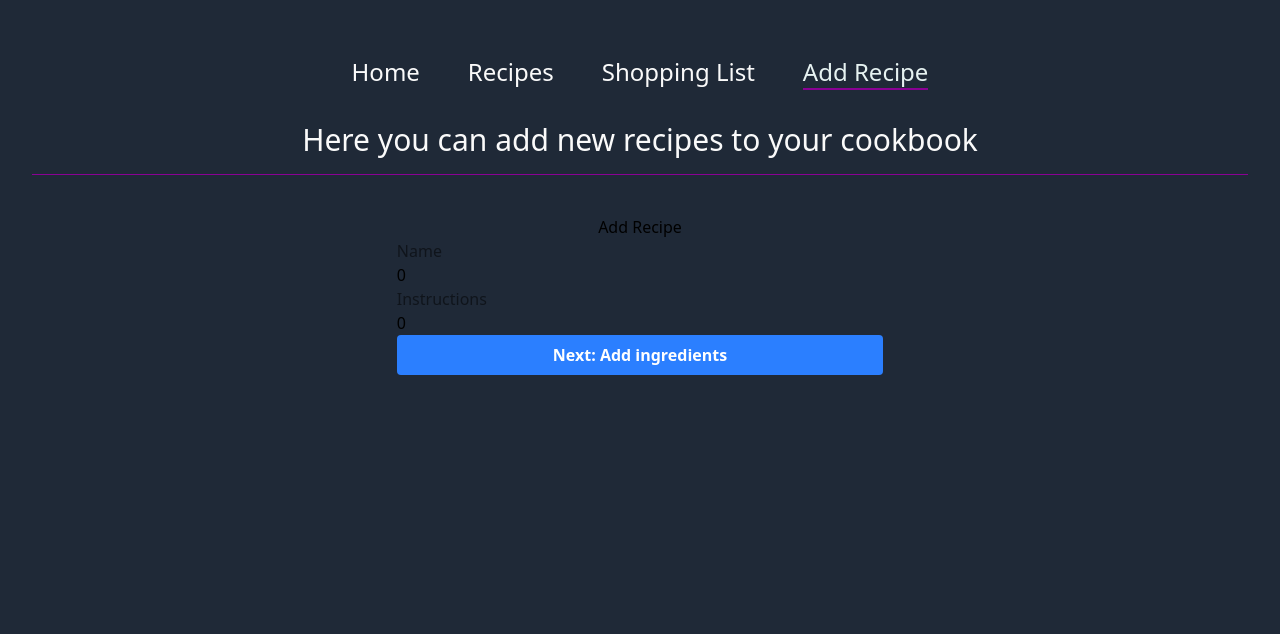
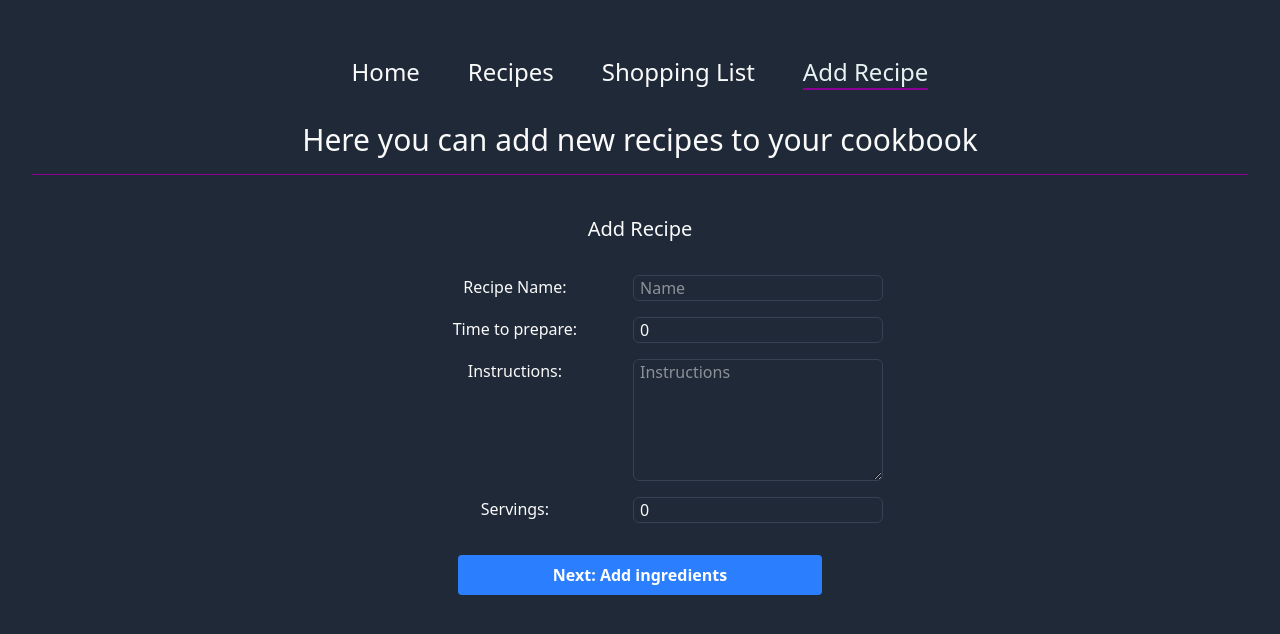
Before and after one commit to lehoucqgj/RecipeApp, a React (Vite) app in the folder recipeapp-ui/: page /AddRecipe in a window 1280 px wide. Shown: the top 634 px of the page. Built offline with nearby package versions, Linux system fonts and the light colour scheme.

Commit message:
Add Recipe part of the form looks a little better now

```diff
--- a/recipeapp-ui/src/components/AddRecipe.tsx
+++ b/recipeapp-ui/src/components/AddRecipe.tsx
@@ -1,6 +1,9 @@
 import React, { useState, useEffect } from "react";
 import { type Recipe, type RecipeIngredientInput } from "../types"
 import { recipeApi } from "../services/api";
+
+const inputRowStyle = "flex flex-row justify-center my-2 "
+const inputBoxStyle = "flex-1 border border-gray-700 px-1.5 rounded-md"
 
 export const AddRecipe = () => {
     const [recipeFormData, setRecipeFormData] = useState<Recipe>({
@@ -23,7 +26,8 @@ export const AddRecipe = () => {
     const [ingredientList, setIngredientList] = useState<RecipeIngredientInput[]>([]);
 
     // TODO: check out to change stepstate stuff to components.
-    const handleChange = (e: React.ChangeEvent<HTMLInputElement>) => {
+    // TODO: add other component or stepstate for adding ingredient to the database. (should really look into multiple components and refactor)
+    const handleChange = (e: React.ChangeEvent<HTMLInputElement | HTMLTextAreaElement>) => {
         const {name, value} = e.target;
         if (step === 1){
             setRecipeFormData(prev => ({
@@ -89,14 +93,18 @@ export const AddRecipe = () => {
         console.log(ingredientList);
     }, [ingredientList]);
 
+
     return (
+
         <>
             <h1 className="text-[#fafafa] my-1 text-3xl mb-10 border-b border-fuchsia-800 pb-4">Here you can add new recipes to your cookbook</h1>
             {step === 1 && (
                 <form>
-                <h2>Add Recipe</h2>
+                <h2 className="text-xl mb-6 text-[#fafafa]" >Add Recipe</h2>
                 {error && <div className="text-red-700">{error}</div>}
-                <div className="flex flex-col w-2/5 mx-auto">
+                <div className="flex flex-col w-2/5 mx-auto text-[#fafafa]">
+                    <div className={inputRowStyle}>
+                        <label className="flex-1">Recipe Name:</label>
                         <input
                             type="text"
                             name="name"
@@ -104,7 +112,11 @@ export const AddRecipe = () => {
                             onChange={handleChange}
                             placeholder="Name"
                             required
+                            className={inputBoxStyle}
                             />
+                    </div>
+                    <div className={inputRowStyle}>
+                        <label className="flex-1">Time to prepare: </label>
                         <input
                             type="number"
                             name="timeToPrepare"
@@ -112,26 +124,36 @@ export const AddRecipe = () => {
                             onChange={handleChange}
                             placeholder="0"
                             required
+                            className={inputBoxStyle}
                             />
-                    <input
-                    //TODO: Make this textfield bigger and allow return, so you can write it down structured
-                    // or add a 'next instruction button'
-                        type="text"
+                    </div>
+
+                    <div className={inputRowStyle}>
+                        <label className="flex-1">Instructions: </label>
+                        <textarea
                             name="instructions"
                             value={recipeFormData.instructions}
                             onChange={handleChange}
                             placeholder="Instructions"
+                            rows={5}
+                            className={inputBoxStyle}
                             />
+                    </div>
+
+                    <div className={inputRowStyle}>
+                        <label className="flex-1">Servings: </label>
                         <input
                             type="number"
                             name="servings"
                             value={recipeFormData.servings}
                             onChange={handleChange}
                             placeholder="0"
+                            className={inputBoxStyle}
                             />
+                    </div>
 
                     <button type="button" disabled={loading}
-                        className="bg-blue-500 hover:bg-blue-700 text-white font-bold py-2 px-4 rounded"
+                        className="bg-blue-500 hover:bg-blue-700 text-white font-bold py-2 px-4 rounded w-3/4 mx-auto mt-6"
                         onClick={createRecipe}>
                         Next: Add ingredients
                     </button>
```
Lines whose indentation alone changed are shown as unchanged.
